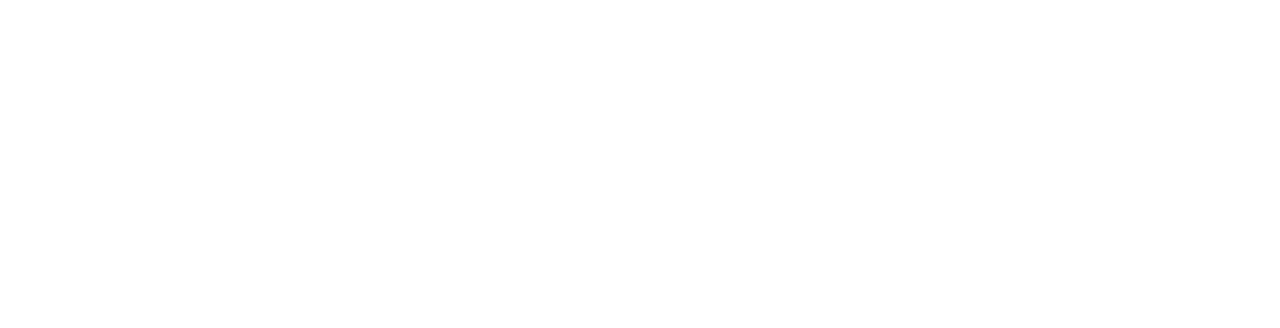
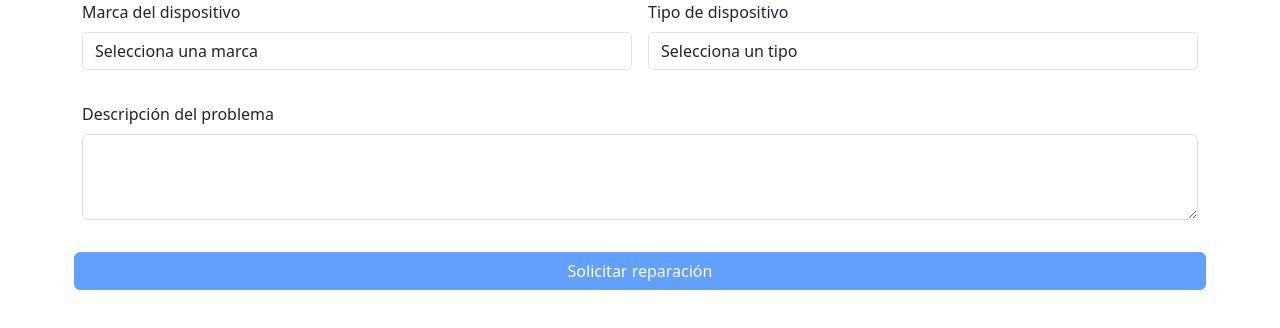
Before and after one commit to SI732-2302-WV71-Repair-Project/Frontend, an Angular app: page /app-new-device in a window 1280 px wide. Before the commit this address led to /. Shown: the top 328 px of the page. Built offline with nearby package versions, Linux system fonts and the light colour scheme.

Commit message:
generating new device

```diff
--- a/src/app/app-routing.module.ts
+++ b/src/app/app-routing.module.ts
@@ -12,6 +12,7 @@
 import { SettingsComponent } from './components/settings/settings.component';
 import { LoginComponent } from './components/login/login.component';
 import { RegisterComponent } from './components/register/register.component';
+import { NewDeviceComponent } from './components/new-device/new-device.component';
 
 const routes: Routes = [
 
@@ -32,6 +33,7 @@
   { path: 'app-reports', component: ReportsComponent },
   {path:'app-my-technicians', component:MyTechniciansComponent},
   { path: 'app-settings', component:SettingsComponent},
+  {path:'app-new-device', component:NewDeviceComponent},
 
   {path: 'app-footer', component:FooterComponent}
 ];
--- a/src/app/app.module.ts
+++ b/src/app/app.module.ts
@@ -17,6 +17,7 @@
 import { SettingsComponent } from './components/settings/settings.component';
 import { LoginComponent } from './components/login/login.component';
 import { RegisterComponent } from './components/register/register.component';
+import { NewDeviceComponent } from './components/new-device/new-device.component';
 
 @NgModule({
   declarations: [
@@ -32,7 +33,8 @@
     MyTechniciansComponent,
     SettingsComponent,
     LoginComponent,
-    RegisterComponent
+    RegisterComponent,
+    NewDeviceComponent
   ],
   imports: [
     FormsModule,
--- a/src/app/components/home/home.component.html
+++ b/src/app/components/home/home.component.html
@@ -10,7 +10,7 @@
         <p class="text-muted mb-1">Dispositivos en reparación: 5</p>
         <p class="text-muted mb-4">Fecha de recojo 19/09/2023</p>
         <div class="d-flex justify-content-center mb-2">
-            <button type="button" class="btn btn-primary" routerLink="/app-my-appliances">Ver mis dispositivos</button>
+            <button type="button" class="btn btn-primary" routerLink="/app-new-device">Añadir Nuevo Dispositivo</button>
             <button type="button" class="btn btn-outline-primary ms-1" routerLink="/app-settings">Configurar perfil</button>
         </div>
     </div>
--- /dev/null
+++ b/src/app/components/new-device/new-device.component.html
@@ -0,0 +1,55 @@
+<div class="container">
+    <form #repairForm="ngForm" class="row g-3">
+        <!-- Marca del dispositivo -->
+        <div class="mb-3 col-sm-6">
+            <label for="deviceBrand" class="form-label">Marca del dispositivo</label>
+            <select [(ngModel)]="deviceBrand" name="deviceBrand" id="deviceBrand" class="form-control" required>
+                <option value="" disabled selected>Selecciona una marca</option>
+                <option value="Apple">Apple</option>
+                <option value="Samsung">Samsung</option>
+                <option value="Huawei">Huawei</option>
+                <option value="Xiaomi">Xiaomi</option>
+                <option value="Motorola">Motorola</option>
+                <option value="LG">LG</option>
+                <option value="Sony">Sony</option>
+                <option value="Nokia">Nokia</option>
+                <option value="Otro">Otro</option>
+            </select>
+        </div>
+
+        <!-- Tipo de dispositivo -->
+        <div class="mb-3 col-sm-6">
+            <label for="deviceType" class="form-label">Tipo de dispositivo</label>
+            <select [(ngModel)]="deviceType" name="deviceType" id="deviceType" class="form-control" required>
+                <option value="" disabled selected>Selecciona un tipo</option>
+                <option value="Cellphone">Celular</option>
+                <option value="Laptop">Laptop</option>
+                <option value="Tablet">Tablet</option>
+                <option value="Smartwatch">Smartwatch</option>
+                <option value="Desktop">Desktop</option>
+                <option value="Otro">Otro</option>
+            </select>
+        </div>
+
+        <!-- Descripción del problema -->
+        <div class="mb-3">
+            <label for="problemDescription" class="form-label">Descripción del problema</label>
+            <textarea [(ngModel)]="problemDescription" name="problemDescription" id="problemDescription"
+                class="form-control" rows="3" required></textarea>
+        </div>
+
+        <!-- Botón de solicitud de reparación -->
+        <button type="button" class="btn btn-primary" (click)="requestRepair()" [disabled]="!repairForm.valid">
+            Solicitar reparación
+        </button>
+    </form>
+
+    <!-- Confirmación de solicitud de reparación -->
+    <div *ngIf="showConfirmation" class="mt-3">
+        <div class="alert alert-primary" role="alert">
+            ¿Desea solicitar una reparación?
+            <button type="button" class="btn btn-success ms-3" (click)="confirmRepair()">Yes</button>
+            <button type="button" class="btn btn-danger ms-3" (click)="cancelRepair()">No</button>
+        </div>
+    </div>
+</div>
--- /dev/null
+++ b/src/app/components/new-device/new-device.component.ts
@@ -0,0 +1,36 @@
+import { Component } from '@angular/core';
+
+@Component({
+  selector: 'app-new-device',
+  templateUrl: './new-device.component.html',
+  styleUrls: ['./new-device.component.css']
+})
+export class NewDeviceComponent {
+  deviceBrand = '';
+  deviceType = '';
+  problemDescription = '';
+  showConfirmation = false;
+
+  requestRepair(): void {
+    if (this.problemDescription) {
+      this.showConfirmation = true;
+    }
+  }
+
+  confirmRepair(): void {
+    // confirmar la reparación
+    console.log('Reparación solicitada:', this.problemDescription);
+    this.resetForm();
+  }
+
+  cancelRepair(): void {
+    // cancelar la reparación
+    console.log('Reparación cancelada');
+    this.resetForm();
+  }
+
+  resetForm(): void {
+    this.problemDescription = '';
+    this.showConfirmation = false;
+  }
+}
```
Also changed, not shown: src/app/components/new-device/new-device.component.css (added), 1 other file (tests, documents, lock files or other folders).
